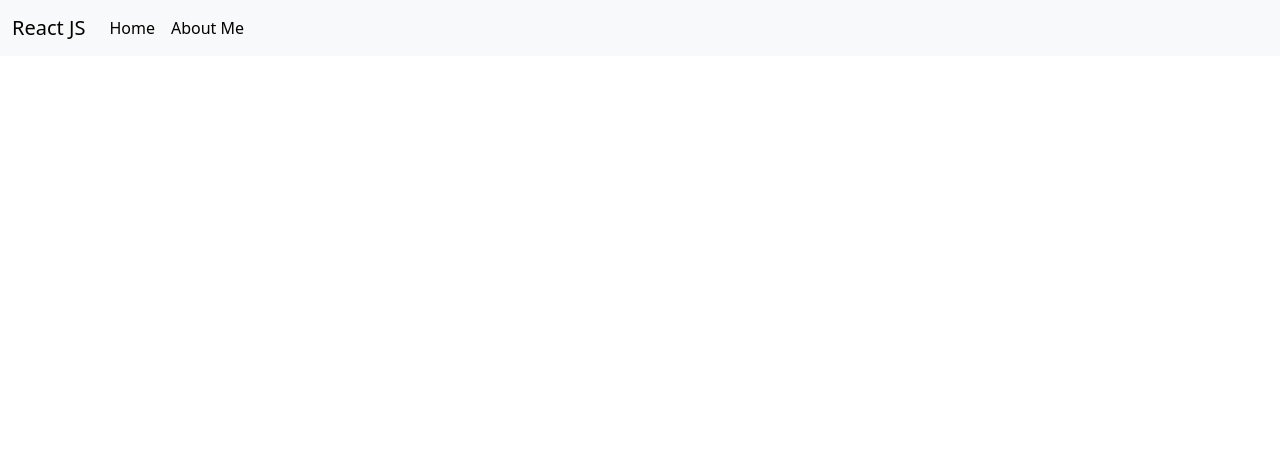
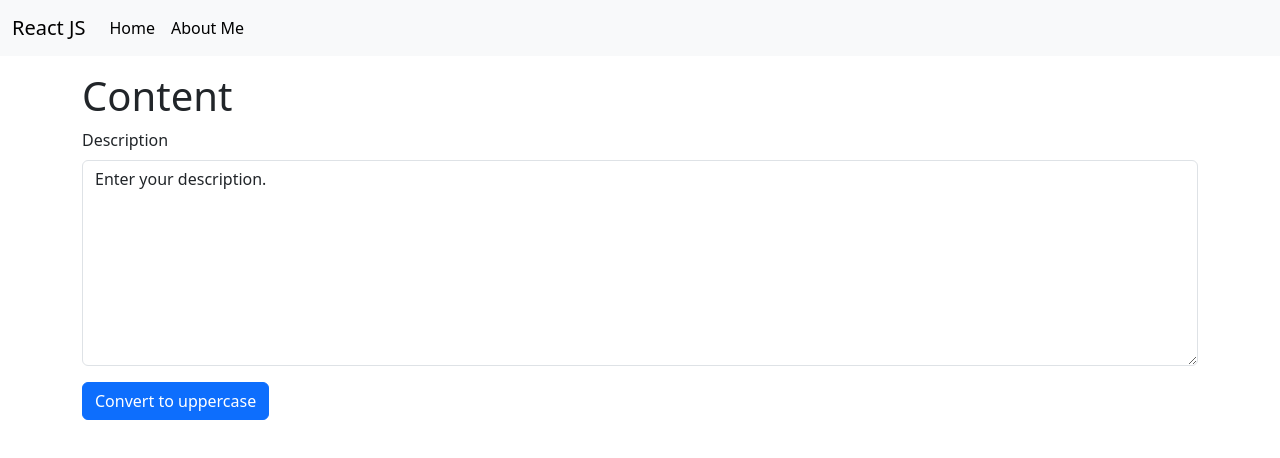
Before and after one commit to DiveshR/my-first-react-learning, a React (Create React App) app: page / in a window 1280 px wide. Shown: the top 458 px of the page. Built offline with nearby package versions, Linux system fonts and the light colour scheme.

Commit message:
State and hooks concepts

```diff
--- a/src/App.js
+++ b/src/App.js
@@ -1,11 +1,16 @@
 import "../node_modules/bootstrap/dist/css/bootstrap.css";
 import "../node_modules/bootstrap/dist/js/bootstrap.js";
 import Navbar from "./Components/Navbar";
+import TextForm from "./Components/TextForm";
 function App() {
   return (
     <>
       {/* <Navbar title="React App" aboutText="About Us"   /> */}
       <Navbar   />
+      <div className="container my-3">
+      <TextForm heading="Content"/>
+      </div>
+
     </>
   );
 }
--- /dev/null
+++ b/src/Components/TextForm.js
@@ -0,0 +1,27 @@
+import React, {useState} from 'react'
+
+export default function TextForm(props) {
+    const [text, setText] = useState('Enter your description.');
+    const convertToUpperCase = () => {
+        // console.log(`convertToUpperCase ${text}`);
+        let upperCase = text.toUpperCase();
+        setText(upperCase);
+    }
+    const changeDesciptionValue = (e) => {
+        // console.log('ON change');
+        setText(e.target.value);
+    }
+    // setText("New description");
+  return (
+    <div>
+<h1>{ props.heading }</h1>
+<div className="mb-3">
+  <label htmlFor="exampleFormControlTextarea1" className="form-label">Description</label>
+  <textarea className="form-control" id="exampleFormControlTextarea1" value={text} onChange={changeDesciptionValue} rows="8"></textarea>
+</div>
+<div className="col-12">
+    <button className="btn btn-primary" type="submit" onClick={convertToUpperCase}>Convert to uppercase</button>
+  </div>
+    </div>
+  )
+}
```
Also changed, not shown: 1 other file (tests, documents, lock files or other folders).
